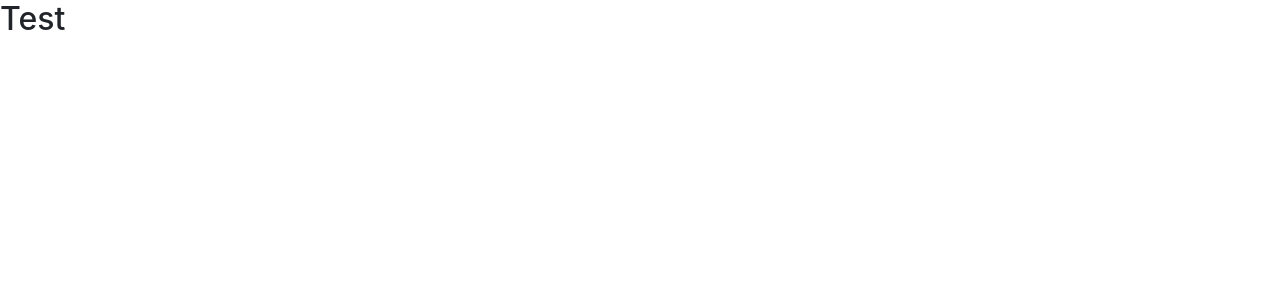
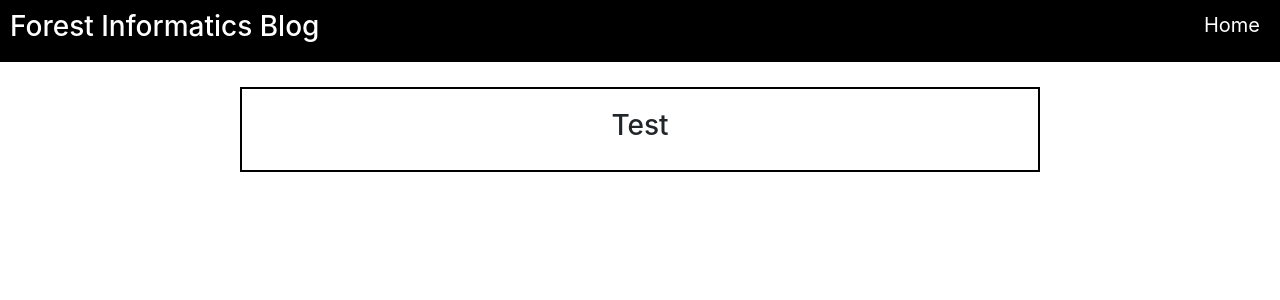
Before and after one commit to maxmarzolf/forest-blog, a Flask app: page / in a window 1280 px wide. Before the commit the part shown is almost empty. Shown: the top 300 px of the page. Run offline with Flask 2, Linux system fonts and the light colour scheme; some libraries are stand-ins or nearby versions.

Commit message:
css started

```diff
--- a/static/style.css
+++ b/static/style.css
@@ -0,0 +1,30 @@
+.title{
+    font-weight: bold;
+}
+
+.main_content{
+    padding: 20px;
+    margin: auto;
+    margin-top: 25px;
+    text-align: center;
+    border: 2px solid black;
+    width: 800px;
+}
+
+nav {
+    background-color: black;
+    padding: 10px;
+    font-size: 20px;
+    color: white;
+}
+h3 {
+    display: inline-block;
+}
+
+nav > a {
+    color: white;
+    float: right;
+    display: inline;
+    padding-left:10px;
+    padding-right:10px;
+}
--- a/templates/_layout.html
+++ b/templates/_layout.html
@@ -9,7 +9,10 @@
     <title>Forest Blog</title>
 </head>
 <body>
-
+<nav>
+    <h3>Forest Informatics Blog</h3>
+    <a href="/">Home</a>
+</nav>
 <div class="main_content">
     {% block main_content %}{% endblock %}
 </div>
--- a/templates/home.html
+++ b/templates/home.html
@@ -1,7 +1,7 @@
 {% extends "_layout.html" %}
 {% block main_content %}
 
-<h2>Test</h2>
+<h3>Test</h3>
 
 
 {% endblock %}
```
